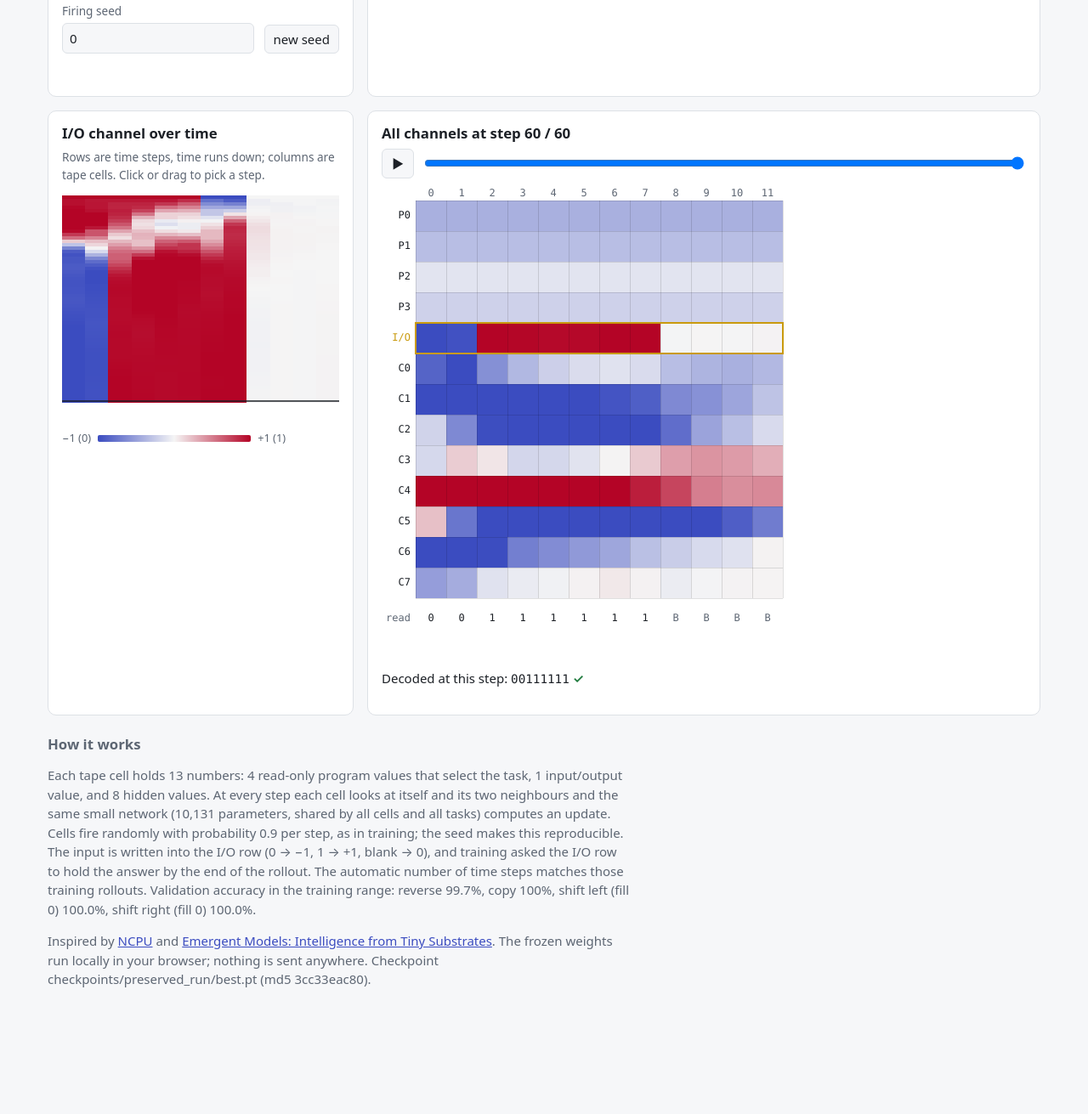
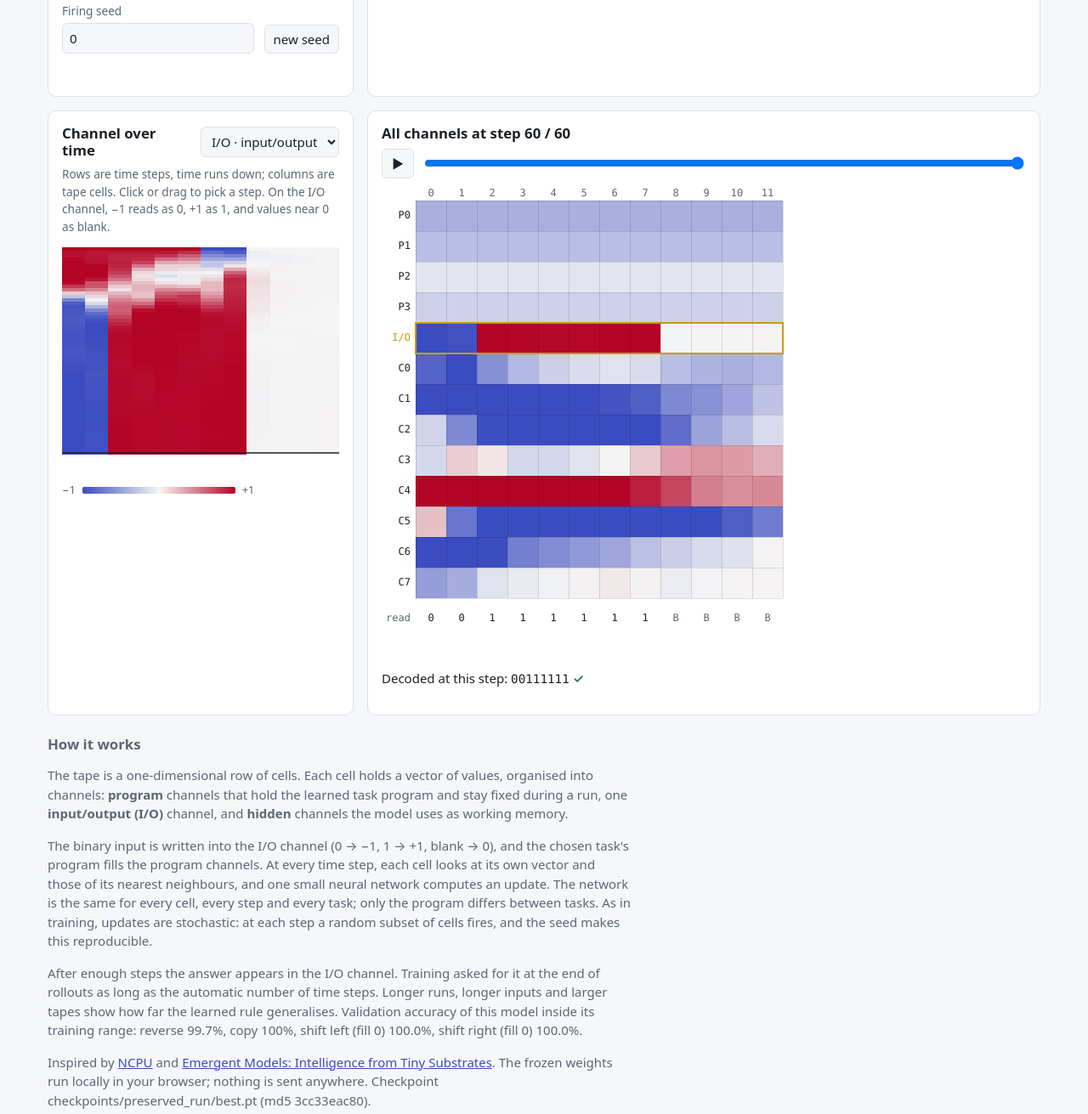
Before and after one commit to BoccheseGiacomo/ncpu-em-1d-demo, a website with bundled scripts: page index.html in a window 1280 px wide. Shown: the part 609-1920 px from the top of the page at 85% size. Before the commit the page ends 1820 px from the top, so only its background shows below. Built offline with nearby package versions, Linux system fonts and the light colour scheme.

Commit message:
Add channel picker to the time view; make the explainer size-agnostic
The space-time view shows the I/O channel by default and can show any
program or hidden channel. The "How it works" text describes cells as
vectors of program, I/O, and hidden channels without fixed counts, so it
stays correct for models with a different channel layout.

Co-Authored-By: Claude Opus 5.5 <noreply@anthropic.com>

```diff
--- a/app.js
+++ b/app.js
@@ -21,8 +21,8 @@ const ui = Object.fromEntries(
   [
     "modelInfo", "task", "input", "random", "examples", "tape", "tapeAuto", "steps",
     "stepsAuto", "stepsHint", "seed", "reseed", "error", "badge", "target", "output",
-    "verdict", "raw", "settle", "readoutNote", "spacetime", "spacetimeHover", "channels",
-    "channelsHover", "time", "play", "stepLabel", "stepDecoded", "stepVerdict", "explainer",
+    "verdict", "raw", "settle", "readoutNote", "channel", "spacetime", "spacetimeHover", "channels",
+    "channelsHover", "time", "play", "stepLabel", "stepDecoded", "stepVerdict", "accuracy",
     "provenance",
   ].map((id) => [id, $(id)]),
 );
@@ -50,6 +50,15 @@ function channelName(c) {
   if (c === io) return "I/O";
   return `C${c - io - 1}`;
 }
+
+function channelDescription(c) {
+  const { program_channels: P, io_channel: io } = model.doc.config;
+  if (c < P) return `${channelName(c)} · program`;
+  if (c === io) return "I/O · input/output";
+  return `${channelName(c)} · hidden`;
+}
+
+const shownChannel = () => Number(ui.channel.value);
 
 // --- Parameters ---
 
@@ -226,10 +235,11 @@ function drawSpacetime() {
   const { result, tape: T, steps } = run;
   const { rows, height } = spacetimeGeometry();
   const { context, width } = prepare(ui.spacetime, height);
+  const channel = shownChannel();
   const image = new ImageData(T, rows);
   for (let t = 0; t <= steps; t++) {
     for (let x = 0; x < T; x++) {
-      const [r, g, b] = color(value(result, t, model.io, x));
+      const [r, g, b] = color(value(result, t, channel, x));
       const i = 4 * (t * T + x);
       image.data[i] = r;
       image.data[i + 1] = g;
@@ -374,7 +384,6 @@ function play() {
 // --- Wiring ---
 
 function describe() {
-  const c = model.doc.config;
   const s = model.doc.source;
   const accuracies = s.validation_accuracies
     ? Object.entries(s.validation_accuracies)
@@ -387,16 +396,9 @@ function describe() {
   const perCell = training.free_steps_per_tape_slot * (1 + training.supervision_ratio);
   ui.stepsHint.textContent =
     `Auto: about ${Number(perCell.toFixed(2))} time steps per tape cell, the length of a training rollout.`;
-  ui.explainer.textContent =
-    `Each tape cell holds ${c.channels} numbers: ${c.program_channels} read-only program values that select ` +
-    `the task, 1 input/output value, and ${c.computation_channels} hidden values. At every step each cell ` +
-    `looks at itself and its ${c.radius === 1 ? "two neighbours" : `neighbours up to distance ${c.radius}`} ` +
-    `and the same small network (${s.parameter_count.toLocaleString()} parameters, shared by all cells and ` +
-    `all tasks) computes an update. Cells fire randomly with probability ${c.fire_rate} per step, as in ` +
-    `training; the seed makes this reproducible. The input is written into the I/O row (0 → −1, 1 → +1, ` +
-    `blank → 0), and training asked the I/O row to hold the answer by the end of the rollout. ` +
-    `The automatic number of time steps matches those training rollouts.` +
-    (accuracies ? ` Validation accuracy in the training range: ${accuracies}.` : "");
+  ui.accuracy.textContent = accuracies
+    ? `Validation accuracy of this model inside its training range: ${accuracies}.`
+    : "";
   ui.provenance.textContent = `Checkpoint ${s.checkpoint} (md5 ${s.md5.slice(0, 10)}).`;
 }
 
@@ -425,6 +427,7 @@ function wire() {
     setStep(Number(ui.time.value));
   });
   ui.play.addEventListener("click", () => (playing ? stop() : play()));
+  ui.channel.addEventListener("change", () => run && drawSpacetime());
 
   ui.spacetime.addEventListener("pointerdown", (event) => {
     ui.spacetime.setPointerCapture(event.pointerId);
@@ -436,7 +439,9 @@ function wire() {
     const { t, x } = spacetimeCell(event);
     if (event.buttons) setStep(t);
     ui.spacetimeHover.textContent =
-      x >= 0 && x < run.tape ? `step ${t}, cell ${x}: I/O = ${value(run.result, t, model.io, x).toFixed(3)}` : " ";
+      x >= 0 && x < run.tape
+        ? `step ${t}, cell ${x}: ${channelName(shownChannel())} = ${value(run.result, t, shownChannel(), x).toFixed(3)}`
+        : " ";
   });
   ui.spacetime.addEventListener("pointerleave", () => (ui.spacetimeHover.textContent = " "));
   ui.channels.addEventListener("pointermove", (event) => {
@@ -476,6 +481,8 @@ async function main() {
   }
   training = model.doc.training;
   for (const task of model.tasks) ui.task.add(new Option(TASKS[task].label, task));
+  for (let c = 0; c < model.C; c++) ui.channel.add(new Option(channelDescription(c), c));
+  ui.channel.value = model.io;
   ui.input.value = "11111100";
   ui.seed.value = 0;
   ui.seed.disabled = ui.reseed.disabled = model.fireRate >= 1;
--- a/index.html
+++ b/index.html
@@ -82,14 +82,18 @@
     </section>
 
     <section class="panel spacetime" aria-labelledby="spacetimeHeading">
-      <h2 id="spacetimeHeading">I/O channel over time</h2>
+      <div class="panel-heading">
+        <h2 id="spacetimeHeading">Channel over time</h2>
+        <select id="channel" aria-label="Channel shown over time"></select>
+      </div>
       <p class="hint">
         Rows are time steps, time runs down; columns are tape cells. Click or drag
-        to pick a step.
+        to pick a step. On the I/O channel, −1 reads as 0, +1 as 1, and values near 0
+        as blank.
       </p>
       <div class="canvas-wrap"><canvas id="spacetime"></canvas></div>
       <p class="readout" id="spacetimeHover">&nbsp;</p>
-      <div class="legend" aria-hidden="true"><span>−1 (0)</span><i></i><span>+1 (1)</span></div>
+      <div class="legend" aria-hidden="true"><span>−1</span><i></i><span>+1</span></div>
     </section>
 
     <section class="panel stepview" aria-labelledby="stepHeading">
@@ -106,7 +110,27 @@
 
   <footer class="site">
     <h2>How it works</h2>
-    <p id="explainer"></p>
+    <p>
+      The tape is a one-dimensional row of cells. Each cell holds a vector of values,
+      organised into channels: <strong>program</strong> channels that hold the learned
+      task program and stay fixed during a run, one <strong>input/output (I/O)</strong>
+      channel, and <strong>hidden</strong> channels the model uses as working memory.
+    </p>
+    <p>
+      The binary input is written into the I/O channel (0 → −1, 1 → +1, blank → 0),
+      and the chosen task's program fills the program channels. At every time step,
+      each cell looks at its own vector and those of its nearest neighbours, and one
+      small neural network computes an update. The network is the same for every cell,
+      every step and every task; only the program differs between tasks. As in
+      training, updates are stochastic: at each step a random subset of cells fires,
+      and the seed makes this reproducible.
+    </p>
+    <p>
+      After enough steps the answer appears in the I/O channel. Training asked for it
+      at the end of rollouts as long as the automatic number of time steps. Longer runs,
+      longer inputs and larger tapes show how far the learned rule generalises.
+      <span id="accuracy"></span>
+    </p>
     <p>
       Inspired by <a href="https://ncpu.pages.dev/">NCPU</a> and
       <a href="https://arxiv.org/abs/2608.14019">Emergent Models: Intelligence from Tiny Substrates</a>.
--- a/style.css
+++ b/style.css
@@ -284,6 +284,22 @@ dd {
   margin-top: 0;
 }
 
+.panel-heading {
+  display: flex;
+  gap: 10px;
+  align-items: center;
+  justify-content: space-between;
+  margin-bottom: 0.5rem;
+}
+
+.panel-heading h2 {
+  margin: 0;
+}
+
+.panel-heading select {
+  width: auto;
+}
+
 .readout {
   min-height: 1.5em;
   margin: 6px 0;
```
Also changed, not shown: README.md.
